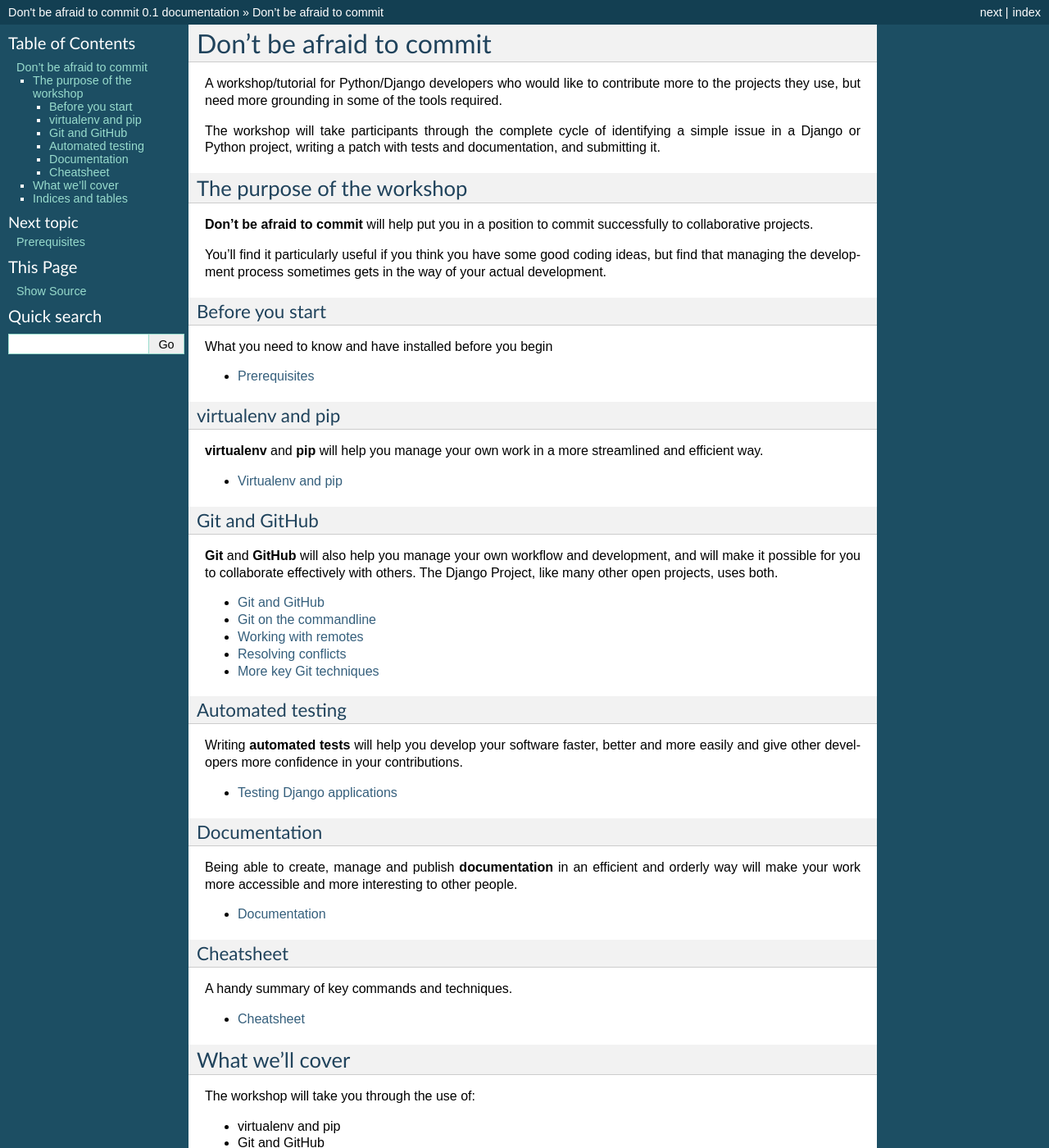
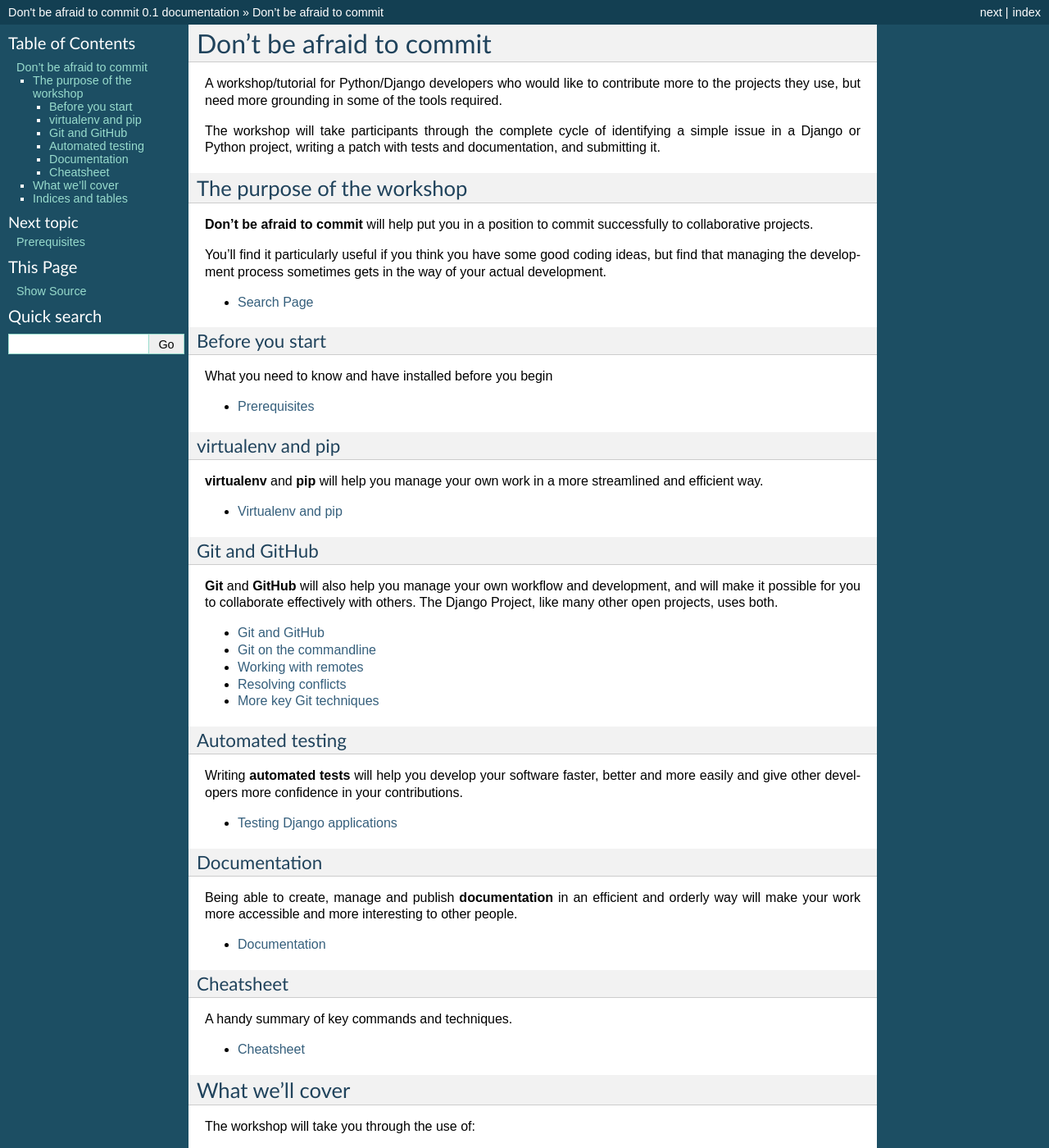
Before and after one commit to evildmp/afraid-to-commit, a Sphinx documentation site: the page built from docs/index.rst, in a window 1280 px wide and 1400 px high. Shown: the whole window at 82% size. Built offline with Sphinx 7.4.7, drawn with Linux system fonts in a browser that asks for light colours.

Commit message:
publishing documentation

```diff
--- a/docs/index.rst
+++ b/docs/index.rst
@@ -24,6 +24,8 @@ successfully to collaborative projects.
 You'll find it particularly useful if you think you have some good coding
 ideas, but find that managing the development process sometimes gets in the
 way of your actual development.
+
+* :ref:`search`
 
 Before you start
 ----------------
```
Also changed, not shown: other parts of docs/index.rst (+0 -1 lines).
